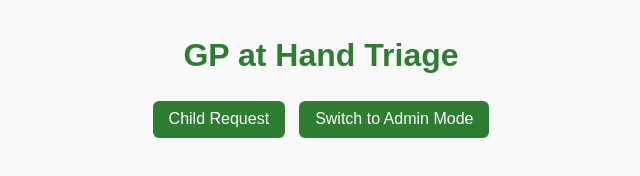
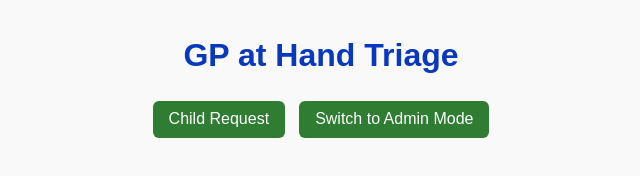
Before and after one commit to beattheforms/gp-triage-pwa, a plain HTML site: page index.html in a window 1280 px wide. Shown: the whole page, without its empty margins (319-959 px from the left). Drawn offline with Linux system fonts and the light colour scheme.

Commit message:
Update index.html

```diff
--- a/index.html
+++ b/index.html
@@ -16,7 +16,7 @@
     }
     h1 {
       text-align: center;
-      color: #2e7d32;
+      color: #0738be;
     }
     .actions {
       text-align: center;
```
